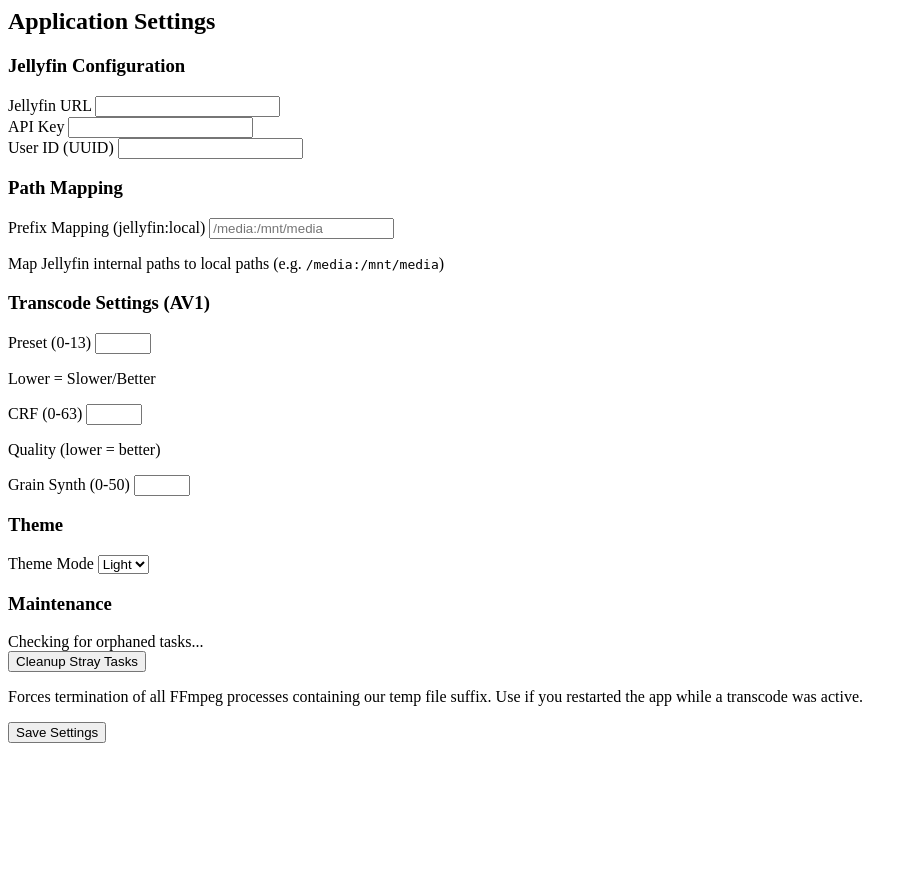
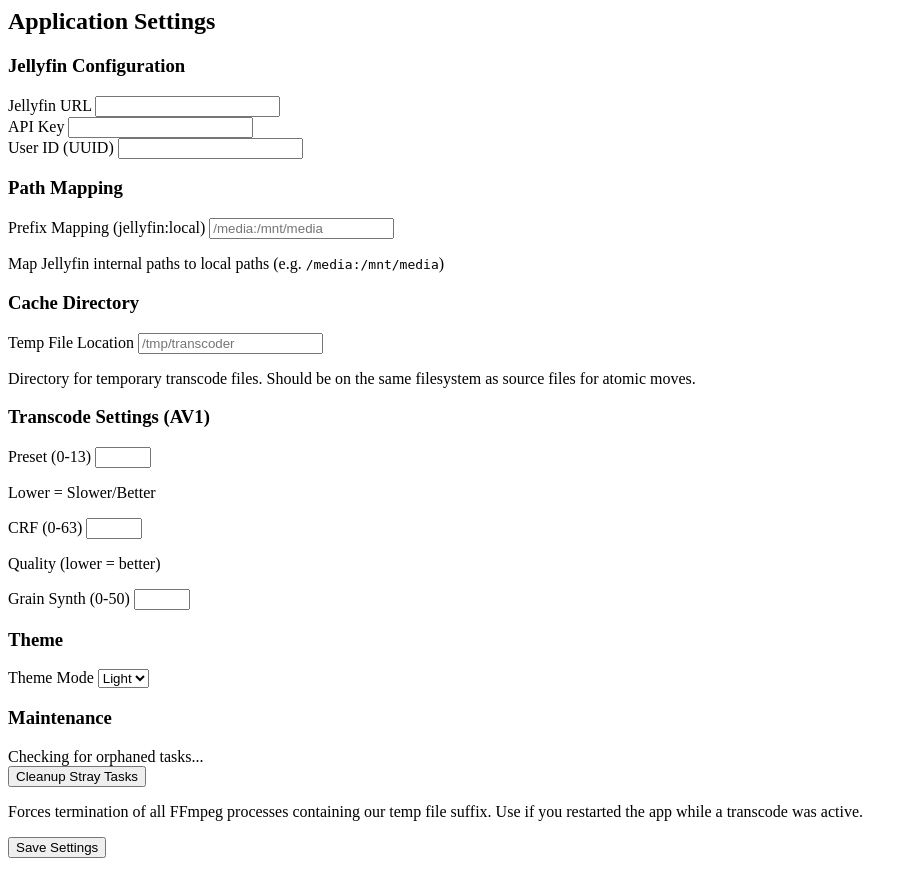
Before and after one commit to Christian-Andersen/trivial-transcoder, a FastAPI app: template src/trivial_transcoder/templates/settings.html in a window 1280 px wide. Shown: the whole page, without its empty margins (0-917 px from the left). Before the commit the page ends 743 px from the top, so only its background shows below. Run offline with FastAPI, Linux system fonts and the light colour scheme; the template is opened without the code that fills it, so the values that code supplies are empty; parts of the project's set-up code (start-up, migrations or seed data) failed here and were passed over.

Commit message:
moved to using seperate cache dir

```diff
--- a/src/trivial_transcoder/db.py
+++ b/src/trivial_transcoder/db.py
@@ -57,6 +57,7 @@ def get_settings() -> dict[str, Any]:
         "crf": db.get("crf", 25),
         "grain": db.get("grain", 10),
         "path_map": db.get("path_map", ""),
+        "cache_dir": db.get("cache_dir", ""),
         "theme_dark": db.get("theme_dark", True),
     }
 
--- a/src/trivial_transcoder/main.py
+++ b/src/trivial_transcoder/main.py
@@ -209,6 +209,7 @@ async def settings_post(
     jellyfin_api_key: str = Form(...),
     jellyfin_user_id: str = Form(""),
     path_map: str = Form(""),
+    cache_dir: str = Form(""),
     preset: int = Form(...),
     crf: int = Form(...),
     grain: int = Form(...),
@@ -219,6 +220,7 @@ async def settings_post(
         "jellyfin_api_key": jellyfin_api_key,
         "jellyfin_user_id": jellyfin_user_id,
         "path_map": path_map,
+        "cache_dir": cache_dir,
         "preset": preset,
         "crf": crf,
         "grain": grain,
--- a/src/trivial_transcoder/templates/settings.html
+++ b/src/trivial_transcoder/templates/settings.html
@@ -34,6 +34,17 @@
                 <label class="text-xs font-bold uppercase opacity-60">Prefix Mapping (jellyfin:local)</label>
                 <input type="text" name="path_map" value="{{ settings.path_map }}" placeholder="/media:/mnt/media" class="bg-white dark:bg-darkbg border dark:border-gray-600 rounded p-2 focus:ring-2 ring-blue-500 outline-none">
                 <p class="text-xs text-gray-500 mt-1 italic">Map Jellyfin internal paths to local paths (e.g. <code>/media:/mnt/media</code>)</p>
+            </div>
+        </section>
+
+        <section class="bg-gray-50 dark:bg-gray-800/20 p-6 rounded-xl border dark:border-gray-700">
+            <h3 class="font-bold mb-4 flex items-center text-orange-500">
+                <span class="mdi mdi-folder-cache mr-2"></span> Cache Directory
+            </h3>
+            <div class="flex flex-col gap-1">
+                <label class="text-xs font-bold uppercase opacity-60">Temp File Location</label>
+                <input type="text" name="cache_dir" value="{{ settings.cache_dir }}" placeholder="/tmp/transcoder" class="bg-white dark:bg-darkbg border dark:border-gray-600 rounded p-2 focus:ring-2 ring-blue-500 outline-none">
+                <p class="text-xs text-gray-500 mt-1 italic">Directory for temporary transcode files. Should be on the same filesystem as source files for atomic moves.</p>
             </div>
         </section>
 
```
Also changed, not shown: src/trivial_transcoder/worker.py (+8 -1 lines), 1 other file.
